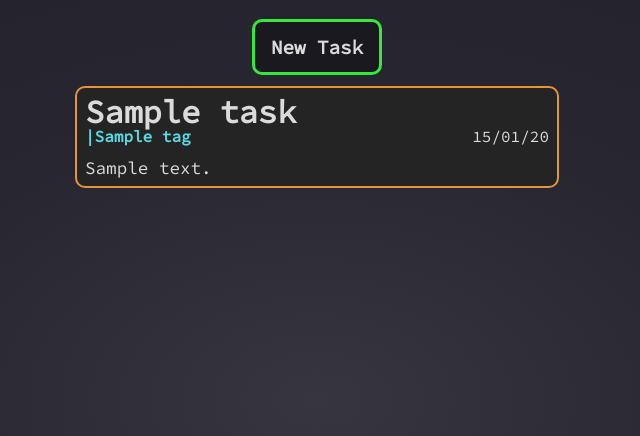
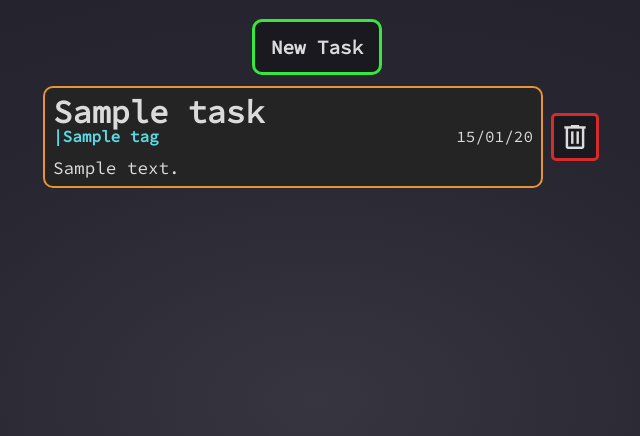
Before and after one commit to RickAfon/sad_tasks_flask, a Flask app: page / in a window 1280 px wide. Shown: the top 436 px of the page, without its empty margins (323-963 px from the left). Run offline with Flask 2, Linux system fonts and the light colour scheme; tables that the repository leaves empty hold one stand-in row (values such as "Sample post").

Commit message:
you can now delete tasks / updated how multi-line task content is showed

```diff
--- a/src/views.py
+++ b/src/views.py
@@ -1,5 +1,6 @@
 from datetime import datetime
 from flask import render_template, request, url_for, redirect
+from sqlalchemy import delete
 from app import app, db
 from db_models import Tags, Tasks, Users
 from models import Task
@@ -9,7 +10,6 @@ from form_models import TaskForm
 @app.route("/")
 def index():
     tasks = Tasks.query.all()
-    print(tasks[0].creation_date.strftime('%d/%m/%y'))
     return render_template("index.html", tasks=tasks)
 
 
@@ -34,3 +34,11 @@ def save_task():
     db.session.commit()
 
     return redirect(url_for("index"))
+
+
+@app.route("/delete_task/<int:task_id>")
+def delete_task(task_id: int):
+    task = Tasks.query.filter_by(id=task_id).first()
+    db.session.delete(task)
+    db.session.commit()
+    return redirect(url_for("index"))
--- a/static/css/style.css
+++ b/static/css/style.css
@@ -7,6 +7,7 @@
     --text-color: #dbdbdb;
     --border-color: #e79436;
     --border-color-alt: #36e73c;
+    --red-accent-color: #d72a2a;
 }
 
 body {
@@ -70,7 +71,12 @@ textarea {
 }
 
 .task-list {
-    width: 500px;
+    min-width: 500px;
+}
+
+.task-card__li {
+    display: flex;
+    align-items: center;
 }
 
 .task-card {
@@ -78,6 +84,8 @@ textarea {
     padding: 0.5rem;
     border: 2px solid var(--border-color);
     border-radius: 10px;
+    width: 60vh;
+    overflow: auto;
 }
 
 .task-card:nth-child(even) {
@@ -112,6 +120,29 @@ textarea {
 
 .task-card__content {
     font-size: 1.1rem;
+    white-space: pre;
+}
+
+.delete-button {
+    background-color: var(--dark-bg-color);
+    border: 3px solid var(--red-accent-color);
+    border-radius: 5px;
+    display: flex;
+    align-items: center;
+    justify-content: center;
+    padding: 5px;
+    transition: all 200ms;
+}
+
+.delete-button span {
+    font-size: 2rem;
+}
+
+.delete-button:hover {
+    background-color: #d72a2a;
+    transform: scale(1.3);
+    margin: 0 20px;
+    cursor: pointer;
 }
 
 .cool-button {
--- a/templates/index.html
+++ b/templates/index.html
@@ -7,6 +7,8 @@
         <meta name="viewport" content="width=device-width, initial-scale=1.0">
         <link rel="stylesheet" href="{{ url_for('static', filename='css/reset.css') }}">
         <link rel="stylesheet" href="{{ url_for('static', filename='css/style.css') }}">
+        <link rel="stylesheet"
+            href="https://fonts.googleapis.com/css2?family=Material+Symbols+Outlined:opsz,wght,FILL,GRAD@48,400,0,0" />
         <title>Sad Tasks</title>
     </head>
 
@@ -15,7 +17,8 @@
             <a href="{{ url_for('new_task') }}"><button class="cool-button">New Task</button></a>
             <ul class="task-list">
                 {% for task in tasks %}
-                <li class="task-card">
+                <li class="task-card__li">
+                    <div class="task-card">
                         <div class="task-card__header">
                             <div class="task-card__header__title">
                                 <h1>{{ task.title }}</h1>
@@ -28,6 +31,13 @@
                         {% if task.content %}
                         <span class="task-card__content">{{ task.content }}</span>
                         {% endif %}
+                    </div>
+                    <a href="{{ url_for('delete_task', task_id=task.id) }}">
+                        <button class="delete-button"><span class="material-symbols-outlined">
+                            delete
+                            </span>
+                        </button>
+                    </a>
                 </li>
                 {% endfor %}
             </ul>
--- a/templates/new_task.html
+++ b/templates/new_task.html
@@ -23,7 +23,7 @@
                 </div>
                 <div class="input-group flex-column">
                     {{ form.content.label }}
-                    {{ form.content(placeholder='Description goes here...') }}
+                    {{ form.content(placeholder='Description goes here...', rows=5) }}
                 </div>
                 <div class="input-group flex-column">
                     {{ form.save(class='submit-button') }}
```
Lines whose indentation alone changed are shown as unchanged.
